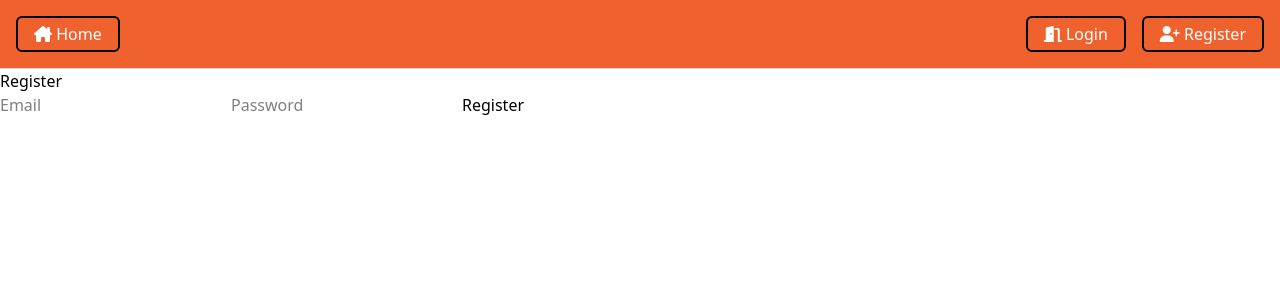
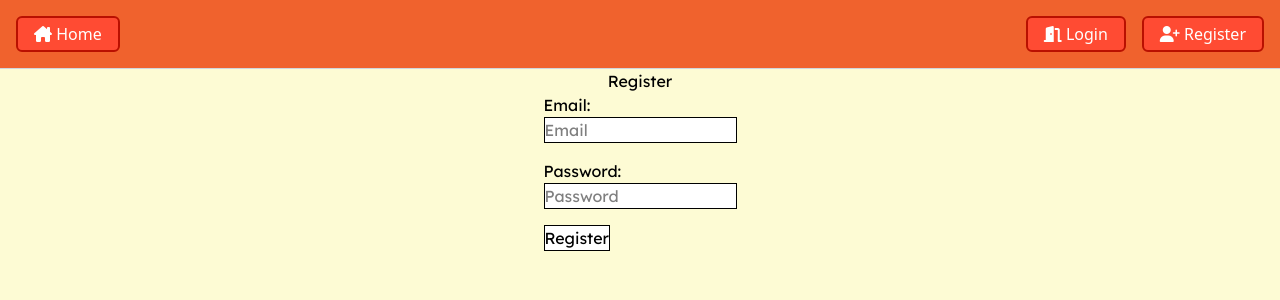
Before and after one commit to vhuynh10/NBA_Guessing_Game-POETL-, a React (Vite) app in the folder client/: page /register in a window 1280 px wide. Shown: the top 300 px of the page. Built offline with nearby package versions, Linux system fonts and the light colour scheme.

Commit message:
main game page integration
turned main game component into its own page rather, than being rendered under home.

Styled register & login pages too

```diff
--- a/client/package.json
+++ b/client/package.json
@@ -15,7 +15,7 @@
     "axios": "^1.8.4",
     "react": "^19.1.0",
     "react-dom": "^19.1.0",
-    "react-router-dom": "^7.4.1",
+    "react-router-dom": "^7.5.0",
     "tailwindcss": "^4.1.3"
   },
   "devDependencies": {
--- a/client/src/App.jsx
+++ b/client/src/App.jsx
@@ -3,7 +3,7 @@ import Login from './pages/Login';
 import Register from './pages/Register';
 import Home from './pages/Home';
 import Navbar from './components/Navbar';
-
+import MainGame from './pages/MainGame';
 function App() {
   return (
     <Router>
@@ -12,7 +12,7 @@ function App() {
         <Route path="/" element={<Home/>} />
         <Route path="/login" element={<Login/>} />
         <Route path="/register" element={<Register/>} />
-
+        <Route path="/game" element={<MainGame/>} />
       </Routes>
     </Router>
   );
--- /dev/null
+++ b/client/src/components/GuessHolder.jsx
@@ -0,0 +1,7 @@
+import React from 'react'
+
+export default function GuessHolder() {
+  return (
+    <div>GuessHolder</div>
+  )
+}
--- a/client/src/components/MainGame.jsx
+++ /dev/null
@@ -1,10 +0,0 @@
-import React from 'react'
-
-export default function MainGame() {
-  return (
-    <div className="w-full">
-       <h2>Enter your Guess...</h2>
-       <input type="string" className="bg-white w-100%"></input>
-    </div>
-  )
-}
--- a/client/src/components/Navbar.jsx
+++ b/client/src/components/Navbar.jsx
@@ -4,15 +4,15 @@ const Navbar = () => {
   return (
     <nav className="p-4 flex gap-4 border-b border-gray-300 w-screen text-l bg-[#F0622D] text-white overflow-hidden ">
       <div className="items-left flex justify-start">
-        <button className="border border-rounded cursor:pointer flex justify-start  border-black border-[2px] ml-auto items-center rounded-md hover:text-slate-700 duration-[200ms] hover:bg-[#FFC067]">
+        <button className="border border-rounded cursor:pointer flex justify-start  border-[#b91001] border-[2px] bg-[#ff4b33] ml-auto items-center rounded-md hover:text-slate-700 duration-[200ms] hover:bg-[#FFC067]">
            <Link to ="/" className="gap-1 px-4 py-1"><i className="fa-solid fa-house-chimney"></i> Home</Link>
            </button>
       </div>
       <div className="items-right flex ml-auto gap-4">
-      <button className="border border-rounded cursor-pointer flex justify-end  border-[2px] border-black items-center rounded-md hover:text-slate-700 duration-[200ms] hover:bg-[#FFC067]">
+      <button className="border border-rounded border-[2px] cursor-pointer flex justify-end border-[#b91001] bg-[#ff4b33] items-center rounded-md hover:text-slate-700 duration-[200ms] hover:bg-[#FFC067]">
         <Link to="/login" className="gap-1 px-4 py-1"><i class="fa-solid fa-door-open"></i> Login</Link>
       </button>
-      <button className="border border-rounded cursor-pointer border-[2px] border-black items-center rounded-md hover:text-slate-700 duration-[200ms] hover:bg-[#FFC067]">
+      <button className="border border-rounded cursor-pointer border-[2px] border-[#b91001] bg-[#ff4b33] items-center rounded-md hover:text-slate-700 duration-[200ms] hover:bg-[#FFC067]">
         <Link to="/register" className="gap-1 px-4 py-1"><i className="fa-solid fa-user-plus"></i> Register</Link>
       </button>
       </div>
--- a/client/src/index.css
+++ b/client/src/index.css
@@ -4,6 +4,7 @@ html, body {
     margin: 0;
     padding: 0;
     overflow: hidden;
+    background-color: #fdfbd4;
   }
 
 .blueShadow {
@@ -13,3 +14,13 @@ html, body {
   transform: translate(-3px, -3px);
   box-shadow: 6px 6px 0 0 #60a5fa;
 }
+
+.generic-cream-bg {
+  display: flex;
+  flex-direction: column;
+  align-items: center;
+  width: 100%;
+  font-family: 'Lexend', sans-serif;
+  background-color: #fdfbd4;
+  height: 100vh;
+}
--- a/client/src/pages/Home.jsx
+++ b/client/src/pages/Home.jsx
@@ -1,15 +1,16 @@
-import { useState, useEffect } from "react";
+import { useState, useEffect, } from "react";
+import { Navigate, useNavigate } from "react-router-dom";
 import axios from "axios";
-import MainGame from "../components/MainGame";
+import MainGame from "./MainGame";
 
 function Home() {
   const [email, setEmail] = useState(null);
   const [loading, setLoading] = useState(true);
   const [error, setError] = useState(null);
-  const[showGame, setShowGame] = useState(false);
+  const Navigate = useNavigate();
 
-  function handleShowGame() {
-    setShowGame(!showGame);
+  const goToMainGame = () => {
+    Navigate("/game"); // Redirect to the MainGame page
   }
 
   useEffect(() => {
@@ -45,15 +46,14 @@ function Home() {
   }
 
   return (
-    <section className="flex flex-col items-center w-full font-[lexend] bg-[#fdfbd4] h-screen overflow-hidden ">
+    <section className="generic-cream-bg">
       <div>
       <h1 className="py-20">Welcome {email ? `${email}` : "to the Home Page"}</h1>
       {error && <p style={{ color: "red" }}>{error}</p>} {/* Display error message if any */}
       </div>
 
       <div>
-        {!showGame && (<button onClick={handleShowGame} className="font-[bungee] border border-rounded text-5xl hover rounded-md p-2 border-[4px] text-white border-[#1d428a] bg-[#1d428a] cursor-pointer blueShadow blueShadow:hover"> Play Now!</button>)}
-        {showGame && (<MainGame/>)}
+        <button onClick={goToMainGame} className="font-[bungee] border border-rounded text-5xl hover rounded-md p-2 border-[4px] text-white border-[#1d428a] bg-[#1d428a] cursor-pointer blueShadow blueShadow:hover"> Play Now!</button>
       </div>
 
     </section>
--- a/client/src/pages/Login.jsx
+++ b/client/src/pages/Login.jsx
@@ -37,24 +37,28 @@ const Login = () => {
   };
 
   return (
-    <div>
+    <div className="generic-cream-bg">
       <h2>Login</h2>
-      <form onSubmit={handleSubmit}>
+      <form onSubmit={handleSubmit} className="space-y-4">
+        <label htmlFor="username">Email:</label>
         <input
+          className="border border-2px bg-white flex flex-row "
           type="text"
           name="username"
           placeholder="Email"
           onChange={handleChange}
           required
         />
+        <label htmlFor="password">Password:</label>
         <input
+          className="border border-2px bg-white flex flex-row"
           type="password"
           name="password"
           placeholder="Password"
           onChange={handleChange}
           required
         />
-        <button type="submit">Login Here</button>
+        <button type="submit" className="border border-2px bg-white flex flex-row cursor-pointer">Login Here</button>
       </form>
       {error && <p style={{ color: "red" }}>{error}</p>}
     </div>
--- /dev/null
+++ b/client/src/pages/MainGame.jsx
@@ -0,0 +1,17 @@
+import React from 'react'
+import GuessHolder from '../components/GuessHolder'
+
+export default function MainGame() {
+  return (
+    <div className="generic-cream-bg flex flex-row space-y-4 mt-4">
+       <h2 className="text-slate-500">Enter your Guess...</h2>
+       <div className="flex flex-row space-x-4">
+        <input type="string" className=" border border-black rounded rounded-lg border-[2px] bg-white w-100% text-[28px]"></input>
+        <button className="border border-4px border-[#C8102E] p-2 rounded rounded-lg text-[24px] text-white bg-[#FF474C] text-semibold hover:bg-[#A8DCAB] hover:border-[#2E6F40] cursor-pointer">GUESS?</button>
+       </div>
+       <div>
+          <GuessHolder/>
+       </div>
+    </div>
+  )
+}
--- a/client/src/pages/Register.jsx
+++ b/client/src/pages/Register.jsx
@@ -38,24 +38,28 @@ const Register = () => {
   };
 
   return (
-    <div>
+    <div className="generic-cream-bg">
       <h2>Register</h2>
-      <form onSubmit={handleSubmit}>
+      <form className="space-y-4" onSubmit={handleSubmit}>
+        <label htmlFor="username">Email:</label>
         <input
+          className="border border-2px bg-white flex flex-row"
           type="text"
           name="username"
           placeholder="Email"
           onChange={handleChange}
           required
         />
+        <label htmlFor="password">Password:</label>
         <input
+          className="border border-2px bg-white flex flex-row"
           type="password"
           name="password"
           placeholder="Password"
           onChange={handleChange}
           required
         />
-        <button type="submit">Register</button>
+        <button type="submit" className="border border-2px bg-white flex flex-row cursor-pointer">Register</button>
       </form>
       {error && <p style={{ color: "red" }}>{error}</p>}
       {success && <p style={{ color: "green" }}>{success}</p>}
```
Also changed, not shown: 1 other file (tests, documents, lock files or other folders).
